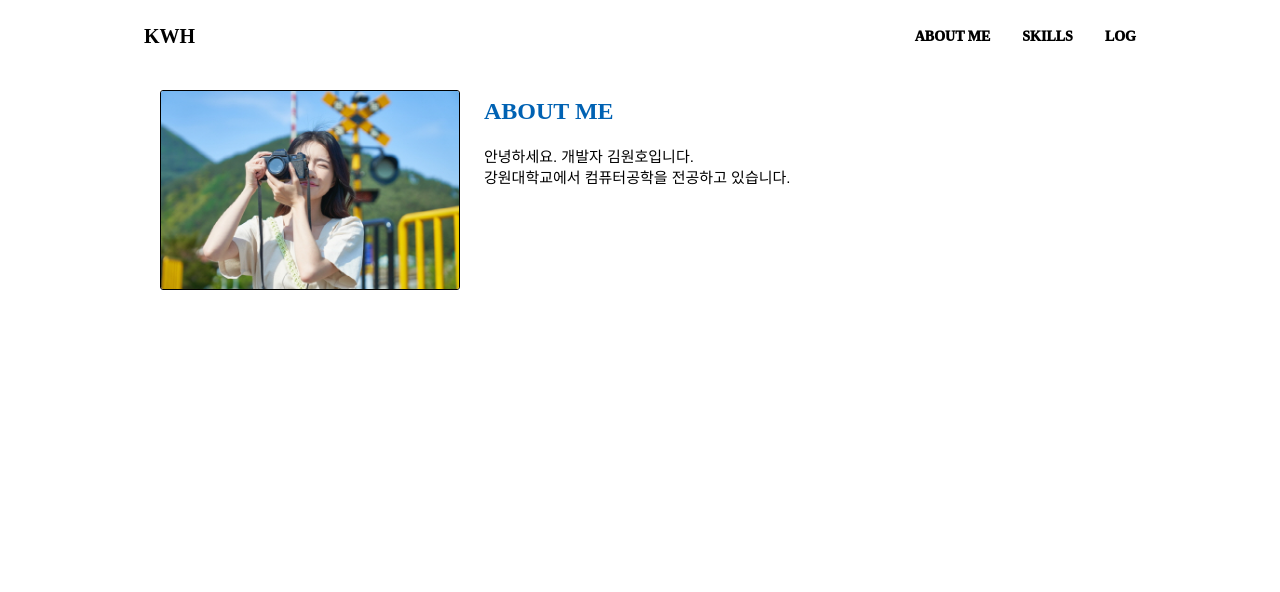
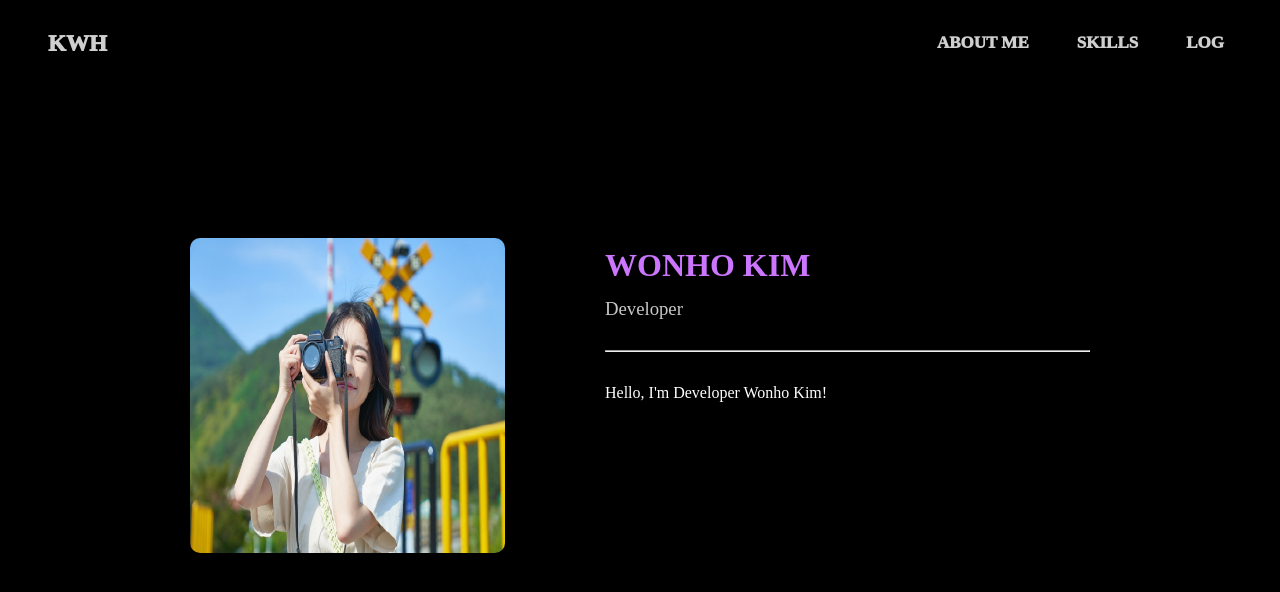
Before and after one commit to KMWH/IntroWeb, a plain HTML site: page index.html in a window 1280 px wide. Drawn offline with nearby package versions, Linux system fonts and the light colour scheme.

Commit message:
[feat] 디자인 수정

```diff
--- a/index.html
+++ b/index.html
@@ -4,50 +4,59 @@
         <meta charset="UTF-8" />
         <meta name="viewport" content="width=device-width, initial-scale=1.0" />
         <link rel="stylesheet" href="style.css" />
-        <script src="https://code.jquery.com/jquery-3.7.1.js" integrity="sha256-eKhayi8LEQwp4NKxN+CfCh+3qOVUtJn3QNZ0TciWLP4=" crossorigin="anonymous"></script>
+        <script
+            src="https://code.jquery.com/jquery-3.7.1.js"
+            integrity="sha256-eKhayi8LEQwp4NKxN+CfCh+3qOVUtJn3QNZ0TciWLP4="
+            crossorigin="anonymous"
+        ></script>
         <script src="script.js"></script>
         <title>KWH-website</title>
     </head>
     <body>
-        <header class="navbar flex-column">
+        <header class="navbar">
             <nav class="container">
                 <a href class="navbar-brand">KWH</a>
                 <div class="navbar-collapse">
                     <ul class="navbar-nav">
                         <li class="nav-item">
-                            <a href="#aboutme" class="nav-link" id="aboutmeNav">ABOUT ME</a>
+                            <a href="#aboutme" class="nav-link" id="aboutmeNav">
+                                ABOUT ME
+                            </a>
                         </li>
                         <li class="nav-item">
-                            <a href="#skills" class="nav-link" id="skillsNav">SKILLS</a>
+                            <a href="#skills" class="nav-link" id="skillsNav">
+                                SKILLS
+                            </a>
                         </li>
                         <li class="nav-item">
-                            <a href="#log" class="nav-link" id="logNav">LOG</a>
+                            <a href="#log" class="nav-link" id="logNav">
+                                LOG
+                            </a>
                         </li>
                     </ul>
                 </div>
             </nav>
         </header>
         <div id="aboutme-wrapper" class="wrapper">
-            <div class="aboutme-section">
-                <div class="aboutme">
+            <div class="aboutme">
+                <div class="left">
                     <div class="img">
-                        <img src="./image/sample.jpg" width="100%" />
+                        <img src="./image/sample.jpg" />
                     </div>
+                </div>
+                <div class="right">
                     <div class="description">
-                        <h2 class="h2-title">ABOUT ME</h2>
-                        <p>
-                            안녕하세요. 개발자 김원호입니다.<br />
-                            강원대학교에서 컴퓨터공학을 전공하고 있습니다.
+                        <h3 class="h3-title">WONHO KIM</h3>
+                        <h3 class="h3-body">Developer</h3>
+                        <hr style="color: gray" />
+                        <p class="text">
+                            <br />Hello, I'm Developer Wonho Kim!
                         </p>
                     </div>
                 </div>
             </div>
         </div>
-        <div id="skills-wrapper" class="wrapper">
-
-        </div>
-        <div id="log-wrapper" class="wrapper">
-
-        </div>
+        <div id="skills-wrapper" class="wrapper"></div>
+        <div id="log-wrapper" class="wrapper"></div>
     </body>
 </html>
--- a/script.js
+++ b/script.js
@@ -1,26 +1,26 @@
-window.onload = function() {
-    var aboutmeNav = document.getElementById("aboutmeNav");
-    var skillsNav = document.getElementById("skillsNav");
-    var logNav = document.getElementById("logNav");
-    var aboutmeWapper = document.getElementById("aboutme-wrapper");
-    var skillsWapper = document.getElementById("skills-wrapper");
-    var logWapper = document.getElementById("log-wrapper");
+window.onload = function () {
+    var aboutmeNav = document.getElementById('aboutmeNav');
+    var skillsNav = document.getElementById('skillsNav');
+    var logNav = document.getElementById('logNav');
+    var aboutmeWapper = document.getElementById('aboutme-wrapper');
+    var skillsWapper = document.getElementById('skills-wrapper');
+    var logWapper = document.getElementById('log-wrapper');
 
-    aboutmeNav.addEventListener('click', function() {
-        aboutmeWapper.style.display = 'block';
+    aboutmeNav.addEventListener('click', function () {
+        aboutmeWapper.style.display = 'flex';
         skillsWapper.style.display = 'none';
         logWapper.style.display = 'none';
     });
 
-    skillsNav.addEventListener('click', function() {
+    skillsNav.addEventListener('click', function () {
         aboutmeWapper.style.display = 'none';
-        skillsWapper.style.display = 'block';
+        skillsWapper.style.display = 'flex';
         logWapper.style.display = 'none';
     });
 
-    logNav.addEventListener('click', function() {
+    logNav.addEventListener('click', function () {
         aboutmeWapper.style.display = 'none';
         skillsWapper.style.display = 'none';
-        logWapper.style.display = 'block';
+        logWapper.style.display = 'flex';
     });
-}
+};
--- a/style.css
+++ b/style.css
@@ -1,46 +1,42 @@
 * {
-    box-sizing: border-box;
-}
-
-.flex-column {
-    display: flex;
-    flex-direction: column;
+    margin: 0;
+    padding: 0;
 }
 
 body {
-    position: relative;
-    margin: 0;
-    padding-top: 90px;
-    padding-bottom: 80px;
-    color: black;
+    color: white;
+    background-color: black;
+    line-height: 1.7;
+}
+
+a {
+    text-decoration: none;
+    font-size: 17px;
+    color: rgb(207, 207, 207);
+    font-weight: 1000;
+}
+
+li {
+    list-style: none;
+}
+
+img {
+    width: 315px;
+    height: 315px;
+    border-radius: 10px;
 }
 
 .navbar {
-    position: fixed;
-    top: 0;
-    right: 0;
-    left: 0;
-    padding: 1rem 1rem;
-    align-items: center;
-    z-index: 1000;
+    padding: 1.5rem 2rem;
 }
 
 .container {
     display: flex;
-    max-width: 1024px;
-    width: 100%;
-    height: 40px;
-    margin: 0 auto;
-    align-items: center;
 }
 
 .navbar-brand {
-    font-size: 20px;
-    font-weight: bold;
-    text-decoration: none;
-    color: black;
-    align-items: center;
-    padding: 3px 1rem;
+    font-size: 23px;
+    padding-left: 1rem;
 }
 
 .navbar-collapse {
@@ -50,58 +46,58 @@ body {
 }
 
 .navbar-nav {
+    display: flex;
     margin-left: auto !important;
-    margin-top: 0;
-    margin-bottom: 0;
-    padding-left: 0;
-    height: 100%;
-    display: flex;
-    list-style: none;
-}
-
-.nav-item {
-    padding: 0.5rem 1rem;
 }
 
 .nav-link {
-    text-decoration: none;
-    font-size: 14px;
-    color: black;
-    font-weight: 1000;
+    padding: 0 1.5rem;
 }
 
 .wrapper {
-    max-width: 1024px;
-    width: 100%;
-    padding: 0 2rem;
-    margin: 0 auto;
+    display: flex;
+    position: fixed;
+    width: 900px;
+    height: 500px;
+    top: 50%;
+    left: 50%;
+    transform: translateX(-50%) translateY(-50%);
+    align-items: center;
 }
 
 .aboutme {
     display: flex;
-    margin: 0 auto;
+    width: 100%;
+    height: auto;
 }
 
-.description {
-    margin: 0;
-    padding: 0 1.5rem;
+.aboutme .left {
+    width: 35%;
 }
 
-.h2-title {
-    color: rgb(0, 98, 179);
-    margin-top: 0.5rem;
+.aboutme .right {
+    width: 65%;
+    padding-left: 100px;
 }
 
-p {
-    font-size: 15px;
-    font-family: Arial, Helvetica, sans-serif;
+.h3-title {
+    font-size: 32px;
+    font-weight: bold;
+    color: rgb(204, 117, 255);
 }
 
-img {
-    border: 0.5px solid black;
-    border-radius: 3px;
+.h3-body {
+    font-weight: 400;
+    color: rgb(199, 199, 199);
+    margin-bottom: 25px;
 }
 
-.img {
-    width: 300px;
+#skills-wrapper {
+    display: none;
 }
+#log-wrapper {
+    display: none;
+}
+
+@media (max-width: 1040px) {
+}
```
